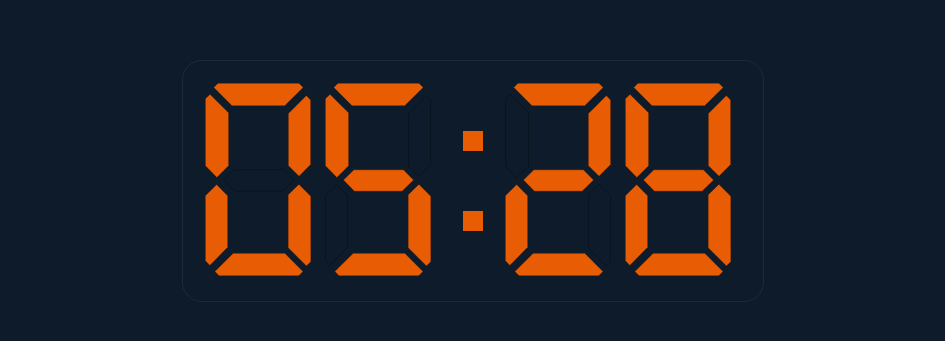
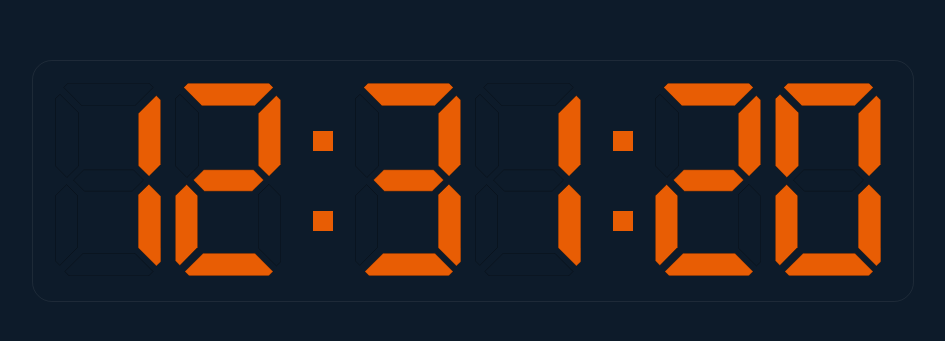
Before and after one commit to Brightmuk/Portfolio, a React (Create React App) app: page / in a window 1280 px wide. Shown: the part 219-560 px from the top of the page, without its empty margins (167-1112 px from the left). Built offline with nearby package versions, Linux system fonts and the light colour scheme.

Commit message:
Fix mapping bug & add seconds

```diff
--- a/src/App.js
+++ b/src/App.js
@@ -1,5 +1,6 @@
+import { useEffect, useState } from 'react';
 import './App.css';
-import { currentDigitalTime } from './DigitTimeAlgorithim';
+import { currentDigitalTime, defaultTime } from './DigitTimeAlgorithim';
 import Bottom from './svg/bottom';
 import BottomLeft from './svg/bottom-left';
 import BottomRight from './svg/bottom-right';
@@ -9,7 +10,19 @@ import TopLeft from './svg/top-left';
 import TopRight from './svg/top-right';
 
 function App() {
-  var time = currentDigitalTime();
+  const[ time, SetTime] = useState(defaultTime());
+
+  useEffect(() => {
+
+    const interval = setInterval(() => {
+
+      var digitalValue = currentDigitalTime();
+      SetTime(digitalValue)
+
+    }, 1000);
+
+    return () => clearInterval(interval);
+  }, []);
 
   return (
     <div className="App">
@@ -24,7 +37,7 @@ function App() {
         <Bottom on={time.first['bottom']} className='bit'/>
       </div>
       <div id="second" className='digit'>
-        <Top on={time.first['top']}/>
+        <Top on={time.second['top']}/>
         <TopLeft on={time.second['top-left']} className='bit'/>
         <TopRight on={time.second['top-right']} className='bit'/>
         <Center on={time.second['center']} className='bit'/>
@@ -54,6 +67,28 @@ function App() {
         <BottomRight on={time.fourth['bottom-right']} className='bit'/>
         <Bottom on={time.fourth['bottom']} className='bit'/>
       </div>
+      <div className='colon'>
+        <div className='box'></div>
+        <div className='box'></div>
+      </div>
+      <div id="fifth" className='digit'>
+        <Top on={time.fifth['top']}/>
+        <TopLeft on={time.fifth['top-left']} className='bit'/>
+        <TopRight on={time.fifth['top-right']} className='bit'/>
+        <Center on={time.fifth['center']} className='bit'/>
+        <BottomLeft on={time.fifth['bottom-left']} className='bit'/>
+        <BottomRight on={time.fifth['bottom-right']} className='bit'/>
+        <Bottom on={time.fifth['bottom']} className='bit'/>
+      </div>
+      <div id="sixth" className='digit'>
+        <Top on={time.sixth['top']}/>
+        <TopLeft on={time.sixth['top-left']} className='bit'/>
+        <TopRight on={time.sixth['top-right']} className='bit'/>
+        <Center on={time.sixth['center']} className='bit'/>
+        <BottomLeft on={time.sixth['bottom-left']} className='bit'/>
+        <BottomRight on={time.sixth['bottom-right']} className='bit'/>
+        <Bottom on={time.sixth['bottom']} className='bit'/>
+      </div>
      </div>
     </div>
   );
--- a/src/DigitTimeAlgorithim.js
+++ b/src/DigitTimeAlgorithim.js
@@ -1,5 +1,5 @@
 var digitMap = {
-    0:{
+    '0':{
        'top': true,
        'top-left':true,
        'top-right':true,
@@ -8,16 +8,16 @@ var digitMap = {
        'bottom-right':true,
        'bottom':true
     },
-    1:{
+    '1':{
         'top': false,
-        'top-left':true,
+        'top-left':false,
         'top-right':true,
         'center':false,
         'bottom-left':false,
-        'bottom-right':false,
+        'bottom-right':true,
         'bottom':false
     },
-    2:{
+    '2':{
         'top': true,
         'top-left':false,
         'top-right':true,
@@ -26,16 +26,16 @@ var digitMap = {
         'bottom-right':false,
         'bottom':true
     },
-    3:{
+    '3':{
         'top': true,
         'top-left':false,
         'top-right':true,
-        'center':false,
+        'center':true,
         'bottom-left':false,
         'bottom-right':true,
         'bottom':true
     },
-    4:{
+    '4':{
         'top': false,
         'top-left':true,
         'top-right':true,
@@ -44,7 +44,7 @@ var digitMap = {
         'bottom-right':true,
         'bottom':false
     },
-    5:{
+    '5':{
         'top': true,
         'top-left':true,
         'top-right':false,
@@ -53,16 +53,16 @@ var digitMap = {
         'bottom-right':true,
         'bottom':true
     },
-    6:{
+    '6':{
         'top': true,
         'top-left':true,
         'top-right':false,
-        'center':false,
+        'center':true,
         'bottom-left':true,
         'bottom-right':true,
         'bottom':true
     },
-    7:{
+    '7':{
         'top': true,
         'top-left':false,
         'top-right':true,
@@ -71,7 +71,7 @@ var digitMap = {
         'bottom-right':true,
         'bottom':false
     },
-    8:{
+    '8':{
         'top': true,
         'top-left':true,
         'top-right':true,
@@ -80,23 +80,39 @@ var digitMap = {
         'bottom-right':true,
         'bottom':true
     },
-    9:{
+    '9':{
         'top': true,
         'top-left':true,
         'top-right':true,
-        'center':false,
+        'center':true,
         'bottom-left':false,
         'bottom-right':true,
         'bottom':true
     }
 }
 
-export function currentDigitalTime(){
- var exampleTime = {
-    'first':digitMap[0],
-    'second':digitMap[5],
-    'third':digitMap[2],
-    'fourth':digitMap[8]
- }
- return exampleTime;
+export function currentDigitalTime(currentTime){
+    var time = new Date();
+    var formated = time.toLocaleTimeString();
+
+    var digitalTime = {
+        'first':digitMap[formated[0]],
+        'second':digitMap[formated[1]],
+        'third':digitMap[formated[3]],
+        'fourth':digitMap[formated[4]],
+        'fifth':digitMap[formated[6]],
+        'sixth':digitMap[formated[7]]
+    }
+
+ return digitalTime;
 }
+export function defaultTime(){
+    return {
+        'first':digitMap[0],
+        'second':digitMap[0],
+        'third':digitMap[0],
+        'fourth':digitMap[0],
+        'fifth':digitMap[0],
+        'sixth':digitMap[0]
+    }
+}
```
